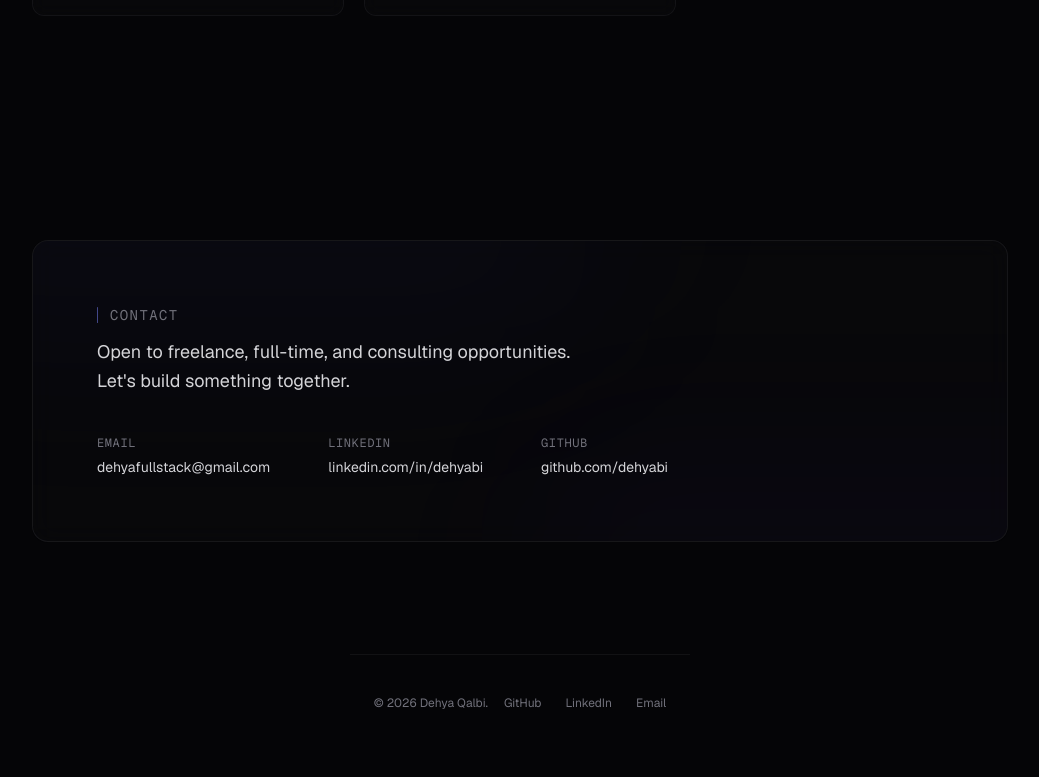
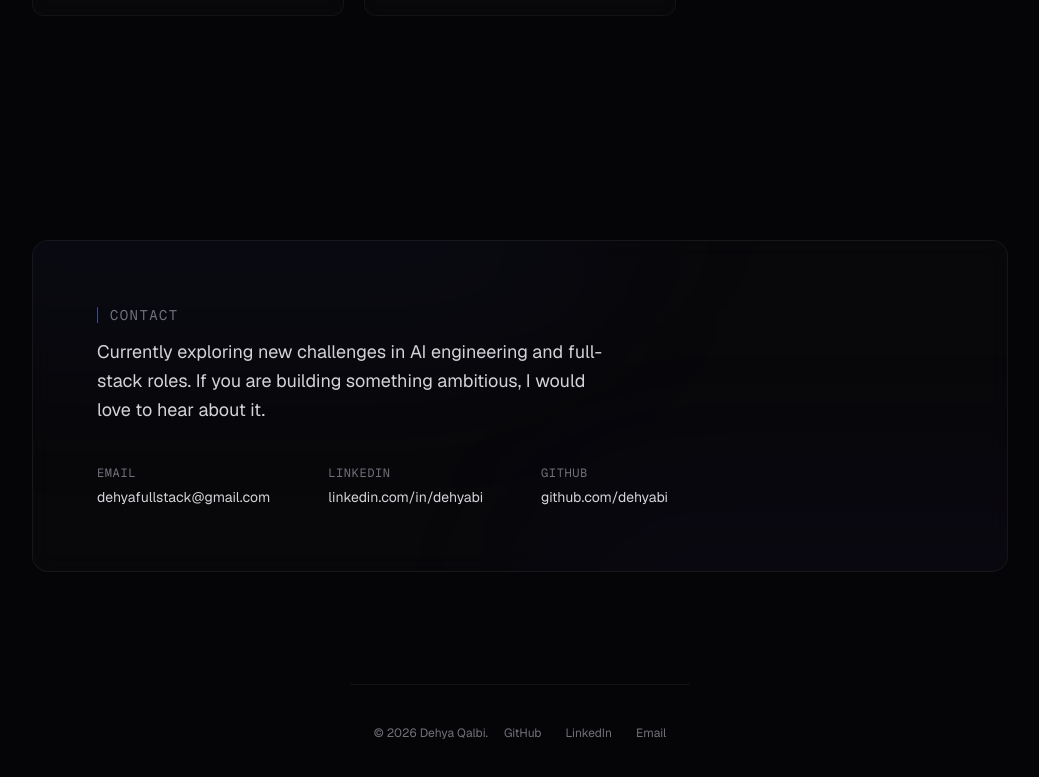
Before and after one commit to dehyabi/dehyabi.com, a Next.js app: page / in a window 1280 px wide. Shown: the part 1530-2307 px from the top of the page, without its empty margins (120-1159 px from the left). Before the commit the page ends 2281 px from the top, so only its background shows below. Built offline with nearby package versions, Linux system fonts and the light colour scheme.

Commit message:
feat: update contact CTA wording

```diff
--- a/app/components/ContactSection.tsx
+++ b/app/components/ContactSection.tsx
@@ -17,7 +17,7 @@ export function ContactSection() {
               </h2>
             </div>
             <p className="max-w-lg text-lg text-zinc-300 leading-relaxed">
-              Open to freelance, full-time, and consulting opportunities. Let&apos;s build something together.
+              Currently exploring new challenges in AI engineering and full-stack roles. If you are building something ambitious, I would love to hear about it.
             </p>
           </div>
 
```
